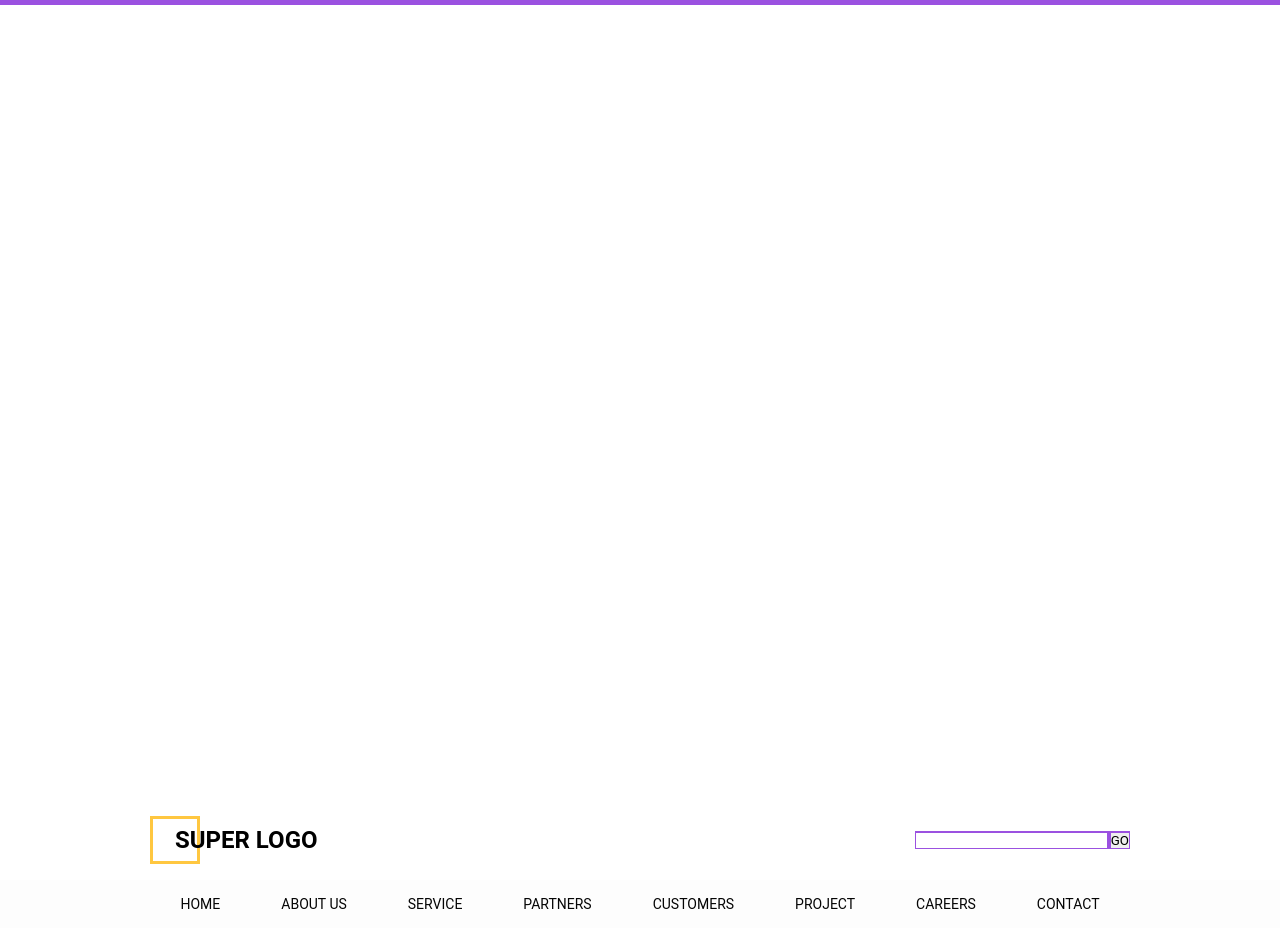
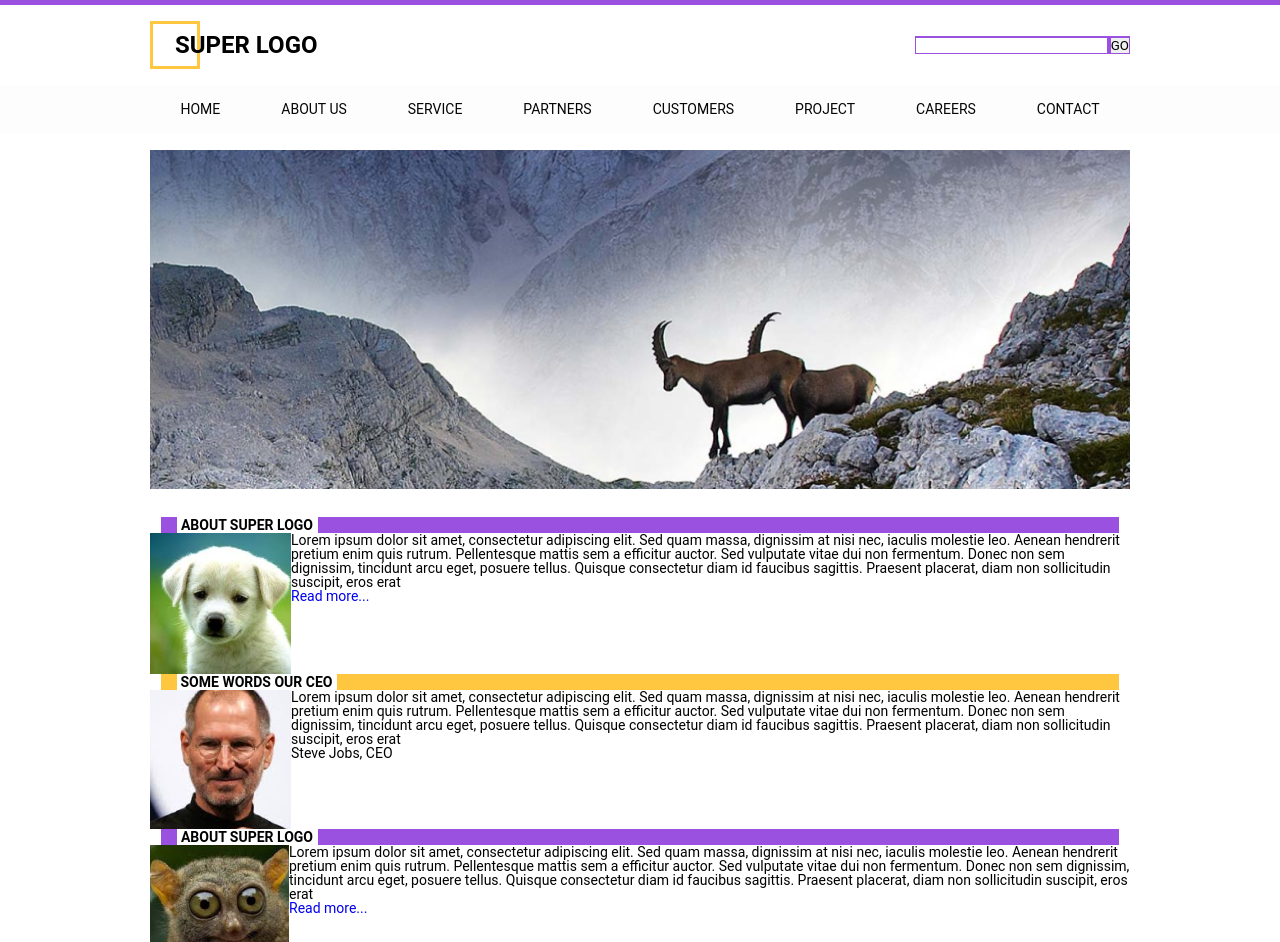
Before and after one commit to DKozobrod/task_front, a plain HTML site: page index.html in a window 1280 px wide. Shown: the top 942 px of the page. Drawn offline with Linux system fonts and the light colour scheme; files whose address does not match are found by name.

Commit message:
fix bug wrapper

```diff
--- a/css/style.css
+++ b/css/style.css
@@ -23,9 +23,7 @@ body {
 }
 
 .wrapper {
-    min-height: 100%; /* что бы оболочка на весь экран */
-    overflow: hidden; /* чтобы ничего не вылезло за экран */
-
+    overflow: hidden;
     display: flex;
     flex-direction: column;
 
```
